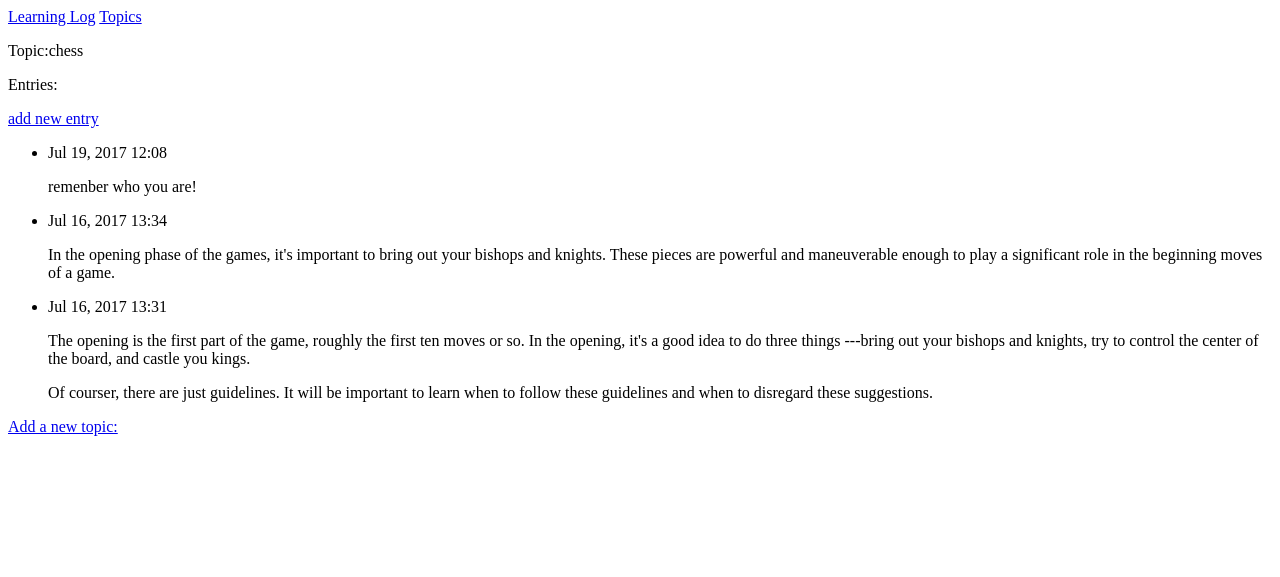
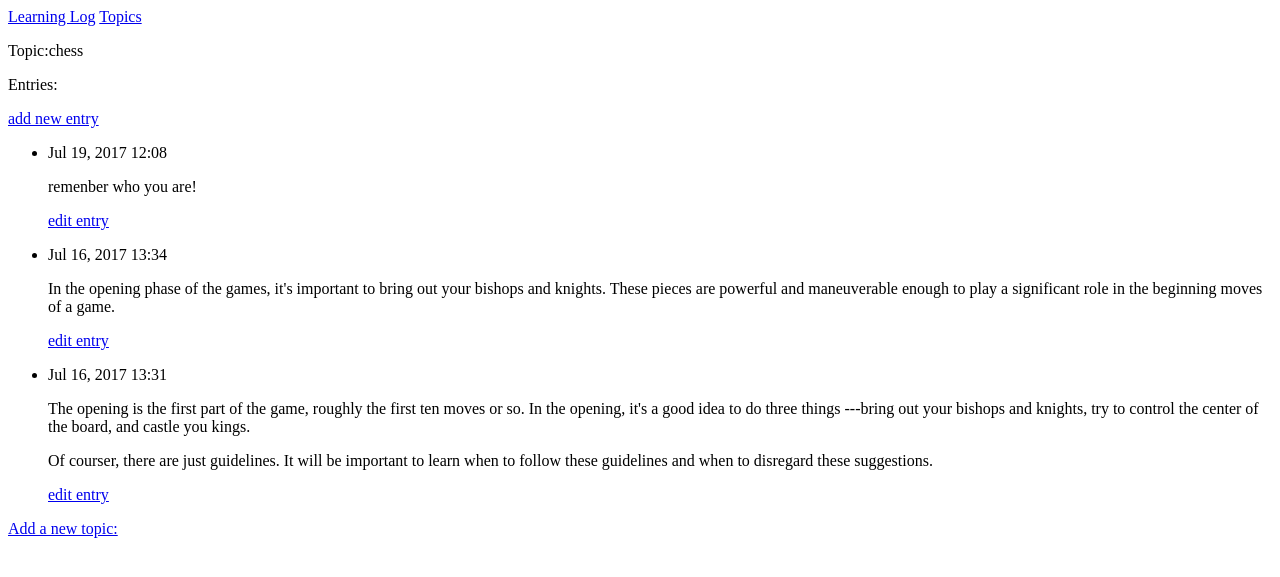
Before and after one commit to kexiaojiu/learning_log, a Django app: page /topics/1/ in a window 1280 px wide. Shown: the top 577 px of the page. Run offline with Django 3.2, Linux system fonts and the light colour scheme; data comes from the database, SQL or seed files in the repository; both versions use the stored data as it was after the commit.

Commit message:
edit a entry

```diff
--- a/learning_logs/forms.py
+++ b/learning_logs/forms.py
@@ -9,7 +9,7 @@ class TopicForm(forms.ModelForm):
 
 class EntryForm(forms.ModelForm):
     class Meta:
-        medel = Entry
+        model = Entry
         fields = {'text'}
         labels = {'text':''}
-        widgets = {'text':forms.Textarea(attrs={'cols':80})}
+        widgets = {'text': forms.Textarea(attrs={'cols':80})}
--- a/learning_logs/templates/learning_logs/topic.html
+++ b/learning_logs/templates/learning_logs/topic.html
@@ -13,6 +13,9 @@
     <li>
       <p>{{ entry.date_added|date:'M d, Y H:i'}}</p>
       <p>{{ entry.text|linebreaks }}</p>
+      <p>
+        <a href="{% url 'learning_logs:edit_entry' entry.id %}">edit entry</a>
+      </p>
     </li>
   {% empty %}
     <li>
--- a/learning_logs/urls.py
+++ b/learning_logs/urls.py
@@ -19,4 +19,8 @@ urlpatterns = [
 
     # 用于添加新条目的页面
     url(r'^new_entry/(?P<topic_id>\d+)/$', views.new_entry, name='new_entry'),
+
+    # 用于编辑条目的页面
+    url(r'^edit_entry/(?P<entry_id>\d+)/$', views.edit_entry,
+        name='edit_entry'),
 ]
--- a/learning_logs/views.py
+++ b/learning_logs/views.py
@@ -3,7 +3,7 @@
 from django.shortcuts import render
 from django.http import HttpResponseRedirect
 from django.core.urlresolvers import reverse
-from .models import Topic
+from .models import Topic, Entry
 from .forms import TopicForm, EntryForm
 
 # Create your views here.
@@ -43,40 +43,41 @@ def new_topic(request):
     return render(request, 'learning_logs/new_topic.html', context)
 
 
-#~ def new_entry(request, topic_id):
-    #~ """在特定的主题中添加新条目"""
-    #~ topic = Topic.objects.get(id=topic_id)
-
-    #~ if request.method != 'POST':
-        #~ # 未提交数据：创建一个空表单
-        #~ form = EntryForm()
-    #~ else:
-        #~ # POST提交的数据，对数据进行处理
-        #~ form = EntryForm(data=request.POST)
-        #~ if form.is_valid():
-            #~ new_entry = form.save(cmmit=False)
-            #~ new_entry.topic = topic
-            #~ new_entry.save()
-            #~ return HttpResponseRedirect(reverse('learning_logs:topic',args=[topic_id]))
-    #~ context = {'topic':topic, 'form':form}
-    #~ return render(request, 'learning_logs/new_entry.html', context)
-
 def new_entry(request, topic_id):
-    """Add a new entry for a particular topic."""
+    """在特定的主题中添加新条目"""
     topic = Topic.objects.get(id=topic_id)
 
     if request.method != 'POST':
-        # No data submitted; create a blank form.
+        # 未提交数据：创建一个空表单
         form = EntryForm()
     else:
-        # POST data submitted; process data.
+        # POST提交的数据，对数据进行处理
         form = EntryForm(data=request.POST)
         if form.is_valid():
             new_entry = form.save(commit=False)
             new_entry.topic = topic
             new_entry.save()
             return HttpResponseRedirect(reverse('learning_logs:topic',
-                                        args=[topic_id]))
+                                        args=[topic.id]))
 
     context = {'topic': topic, 'form': form}
     return render(request, 'learning_logs/new_entry.html', context)
+
+
+def edit_entry(request, entry_id):
+    """编辑既有的条目"""
+    entry = Entry.objects.get(id=entry_id)
+    topic = entry.topic
+
+    if request.method != 'POST':
+        # 初次请求，使用当前条目填充表单
+        form = EntryForm(instance=entry)
+    else:
+        # POST提交的数据，对数据进行处理
+        form = EntryForm(instance=entry, data=request.POST)
+        if form.is_valid():
+            form.save()
+            return HttpResponseRedirect(reverse('learning_logs:topic',
+                                        args=[topic.id]))
+    context = {'entry':entry, 'topic':topic, 'form':form}
+    return render(request, 'learning_logs/edit_entry.html', context)
```
Also changed, not shown: learning_logs/templates/learning_logs/edit_entry.html (added, +15 -0 lines), db.sqlite3.
